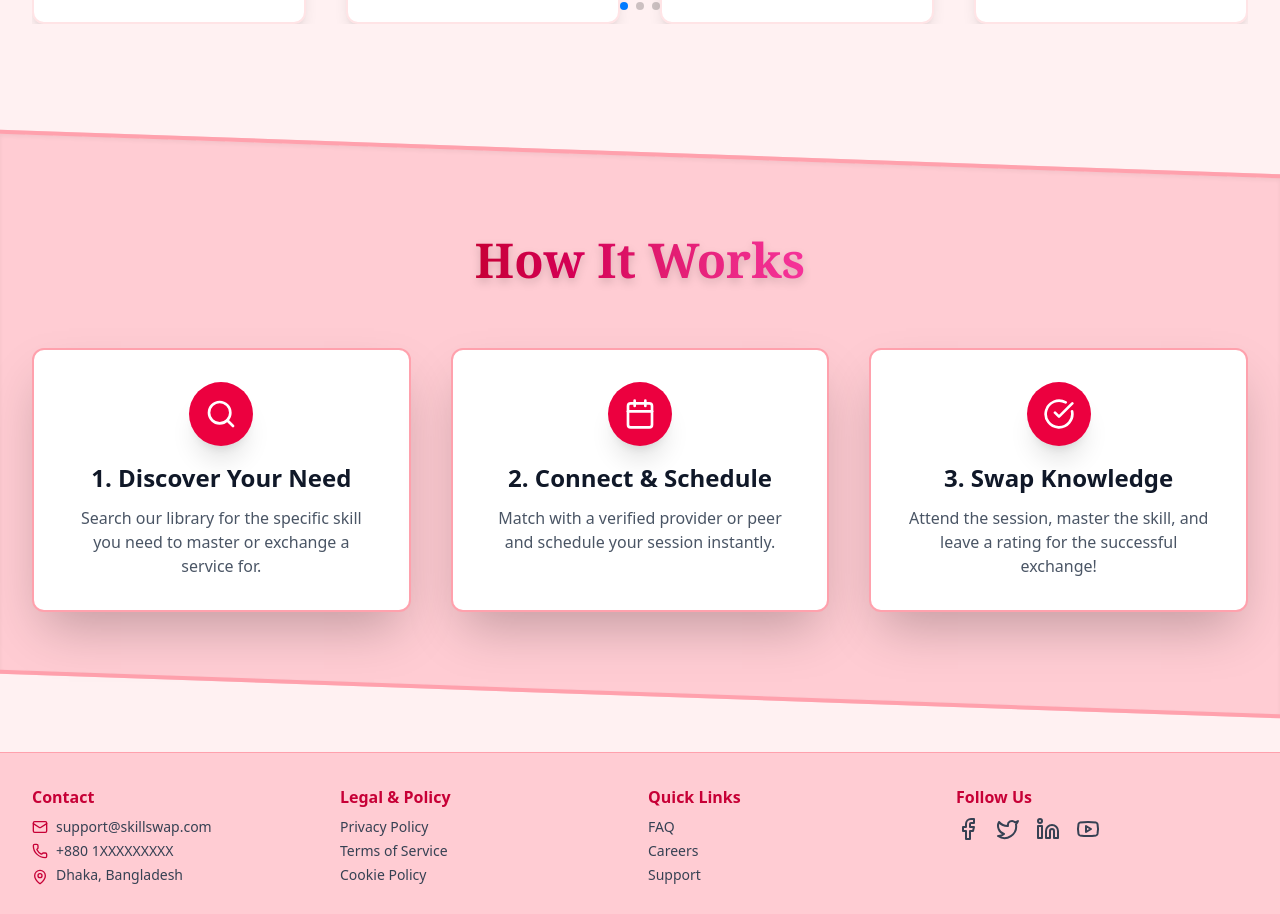
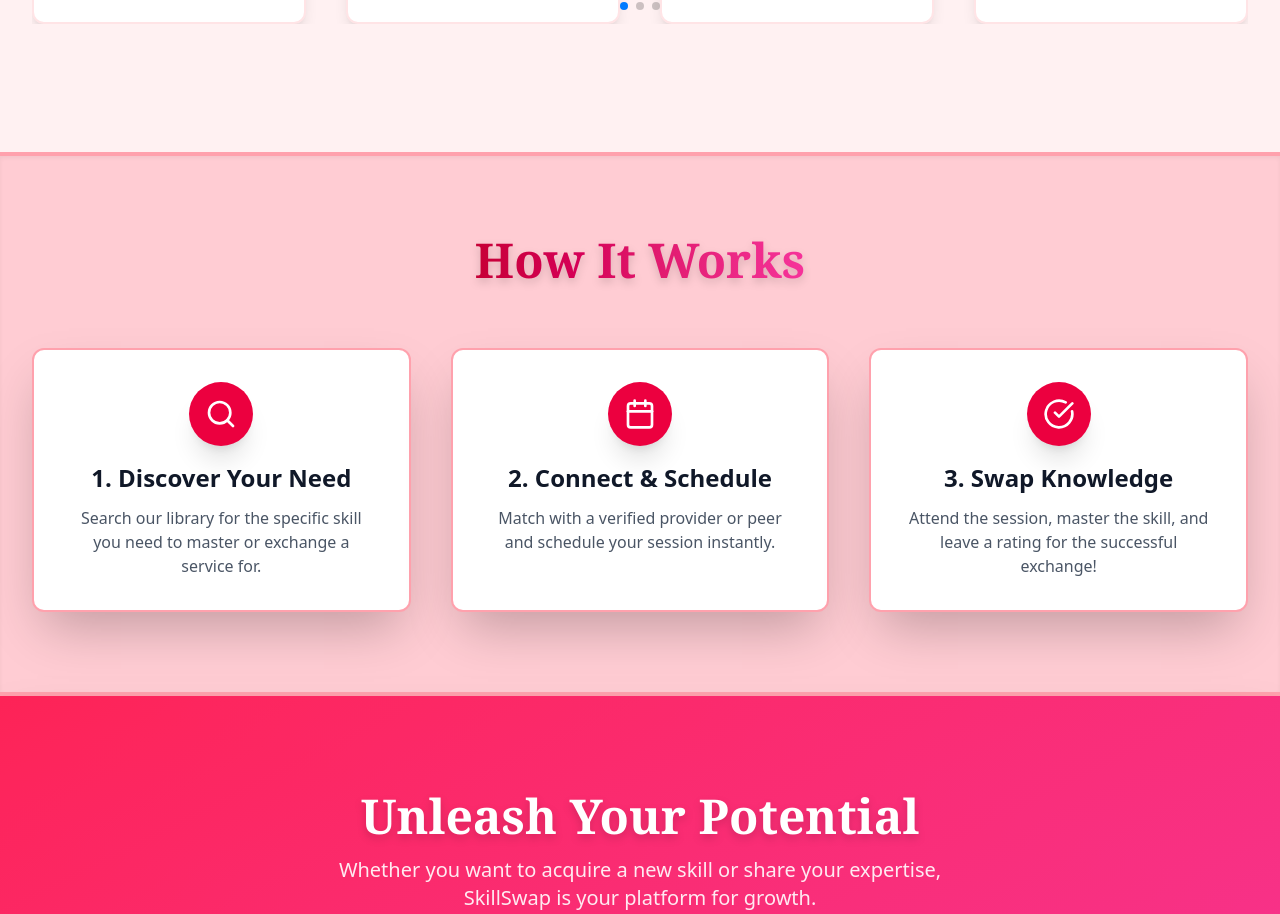
Before and after one commit to Maisha-sultana/SKILL, a React (Vite) app: page / in a window 1280 px wide. Shown: the part 1883-2797 px from the top of the page. Built offline with nearby package versions, Linux system fonts and the light colour scheme; no server answers.

Commit message:
added changes

```diff
--- a/src/components/Footer.jsx
+++ b/src/components/Footer.jsx
@@ -6,7 +6,7 @@ import { Mail, Phone, MapPin, Facebook, Twitter, Linkedin, Youtube } from 'lucid
 const Footer = () => {
   return (
     // Removed fixed bottom-0, h-[...] classes. Added w-full and mt-auto.
-    <footer className="w-full h-50 mt-auto bg-rose-200 border-t border-rose-300 shadow-lg p-4 md:p-6 lg:p-8 text-gray-800 transition duration-300 ease-in-out hover:shadow-2xl hover:border-rose-500">
+    <footer className="w-full  mt-auto bg-rose-200 border-t border-rose-300 shadow-lg p-4 md:p-6 lg:p-8 text-gray-800 transition duration-300 ease-in-out hover:shadow-2xl hover:border-rose-500">
       <div className="max-w-7xl mx-auto mb-8">
 
         {/* Footer Content Grid */}
--- a/src/pages/Home.jsx
+++ b/src/pages/Home.jsx
@@ -1,6 +1,6 @@
 // src/pages/Home.jsx
 
-import React, { useState, useEffect } from 'react';
+import React, { useState, useEffect, useRef } from 'react';
 import { useNavigate } from 'react-router-dom';
 // Swiper Imports
 import { Swiper, SwiperSlide } from 'swiper/react';
@@ -14,7 +14,55 @@ import 'swiper/css/navigation';
 import { Autoplay, FreeMode, Pagination, Navigation } from 'swiper/modules';
 
 // Lucide-react icons for visual flair
-import { Star, DollarSign, Eye, Users, Search, Calendar, CheckCircle } from 'lucide-react';
+import { Star, DollarSign, Eye, Users, Search, Calendar, CheckCircle, BookOpen, Sparkles } from 'lucide-react';
+
+// 🎯 New Component for Scroll-in Animation (Animate On Scroll)
+const ScrollRevealSection = ({ children, delay = 0 }) => {
+    const ref = useRef(null);
+    const [isVisible, setIsVisible] = useState(false);
+
+    useEffect(() => {
+        const observer = new IntersectionObserver(
+            ([entry]) => {
+                if (entry.isIntersecting) {
+                    // Use a timeout to create the stagger/delay effect
+                    setTimeout(() => {
+                        setIsVisible(true);
+                    }, delay);
+
+                    // Stop observing once visible
+                    observer.disconnect();
+                }
+            },
+            {
+                root: null,
+                rootMargin: '0px',
+                threshold: 0.1, // Trigger when 10% of the element is visible
+            }
+        );
+
+        if (ref.current) {
+            observer.observe(ref.current);
+        }
+
+        return () => {
+            // Clean up the observer on unmount
+            observer.disconnect();
+        };
+    }, [delay]);
+
+    // Tailwind CSS classes for the transition effect
+    const transitionClasses = `transform transition-all duration-1000 ease-out ${
+        isVisible ? 'opacity-100 translate-y-0' : 'opacity-0 translate-y-16'
+    }`;
+
+    return (
+        <div ref={ref} className={transitionClasses}>
+            {children}
+        </div>
+    );
+};
+
 
 // --- STATIC DATA: Top Rated Providers ---
 const topProviderData = [
@@ -145,7 +193,8 @@ const Home = ({ isLoggedIn, loading }) => {
                 </Swiper>
             </div>
 
-            {/* 2. POPULAR SKILLS SECTION (Cards) */}
+            {/* 2. POPULAR SKILLS SECTION (Cards) - Wrapped in ScrollRevealSection */}
+            <ScrollRevealSection delay={100}>
                 <div className="max-w-7xl mx-auto px-4 sm:px-6 lg:px-8 py-10">
                     <h2 className="text-4xl md:text-5xl font-extrabold mb-12 text-center font-serif drop-shadow-lg">
                         <span className="bg-clip-text text-transparent bg-gradient-to-r from-rose-700 to-pink-500 transition duration-500">
@@ -195,8 +244,10 @@ const Home = ({ isLoggedIn, loading }) => {
                         ))}
                     </div>
                 </div>
+            </ScrollRevealSection>
 
-            {/* 3. TOP RATED PROVIDERS SECTION (SWIPER CAROUSEL) */}
+            {/* 3. TOP RATED PROVIDERS SECTION (SWIPER CAROUSEL) - Wrapped in ScrollRevealSection */}
+            <ScrollRevealSection delay={200}>
                 <div className="max-w-7xl mx-auto px-4 sm:px-6 lg:px-8 py-20">
                     <h2 className="text-4xl md:text-5xl font-extrabold mb-12 text-center font-serif drop-shadow-lg">
                         <span className="bg-clip-text text-transparent bg-gradient-to-r from-pink-500 to-rose-700 transition duration-500">
@@ -243,10 +294,12 @@ const Home = ({ isLoggedIn, loading }) => {
                         </Swiper>
                     </div>
                 </div>
+            </ScrollRevealSection>
 
-            {/* 4. HOW IT WORKS SECTION */}
-            <div className="max-w-full bg-rose-200 py-20 transform skew-y-2 border-y-4 border-rose-300 shadow-inner">
-                <div className="max-w-7xl mx-auto px-4 sm:px-6 lg:px-8 transform -skew-y-2">
+            {/* 4. HOW IT WORKS SECTION - Wrapped in ScrollRevealSection */}
+            <ScrollRevealSection delay={300}>
+                <div className="max-w-full bg-rose-200 py-20 border-y-4 border-rose-300 shadow-inner">
+                    <div className="max-w-7xl mx-auto px-4 sm:px-6 lg:px-8">
                         <h2 className="text-4xl md:text-5xl font-extrabold mb-16 text-center font-serif drop-shadow-lg">
                             <span className="bg-clip-text text-transparent bg-gradient-to-r from-rose-700 to-pink-500 transition duration-500">
                                 How It Works
@@ -269,6 +322,65 @@ const Home = ({ isLoggedIn, loading }) => {
                         </div>
                     </div>
                 </div>
+            </ScrollRevealSection>
+
+            {/* 5. MODERN CTA SECTION: Ready to Swap Skills? - Wrapped in ScrollRevealSection */}
+            <ScrollRevealSection delay={400}>
+                {/* Full-width section with a bold background to stand out */}
+                <div className="w-full bg-gradient-to-br from-rose-500 to-pink-500 py-24 shadow-2xl relative overflow-hidden">
+                    {/* Decorative background elements (Modern touch) */}
+                    <div className="absolute inset-0 opacity-10">
+                        <svg className="w-full h-full" viewBox="0 0 100 100" preserveAspectRatio="none">
+                            <path d="M0,0 L100,0 L100,100 Q50,80 0,100 L0,0 Z" fill="url(#roseGradient)"></path>
+                                <defs>
+                                    <linearGradient id="roseGradient" x1="0%" y1="0%" x2="100%" y2="0%">
+                                        <stop offset="0%" style={{stopColor: '#f43f5e'}} />
+                                        <stop offset="100%" style={{stopColor: '#ec4899'}} />
+                                    </linearGradient>
+                                </defs>
+                        </svg>
+                    </div>
+
+                    <div className="max-w-7xl mx-auto px-4 sm:px-6 lg:px-8 relative z-10">
+                        <h2 className="text-4xl md:text-5xl font-extrabold text-white mb-4 text-center font-serif drop-shadow-lg">
+                            Unleash Your Potential
+                        </h2>
+                        <p className="text-xl text-white/90 text-center max-w-3xl mx-auto mb-12">
+                            Whether you want to acquire a new skill or share your expertise,
+                            <br/>SkillSwap is your platform for growth.
+                        </p>
+
+                        <div className="grid grid-cols-1 md:grid-cols-2 gap-8">
+
+                            {/* CTA 1: I Want to Learn (Clean Card) */}
+                            <div className="bg-white p-10 rounded-2xl shadow-2xl border-b-8 border-rose-600/70 text-center transform hover:shadow-rose-300/50 transition duration-300 hover:scale-[1.03]">
+                                <BookOpen className="w-10 h-10 text-rose-600 mx-auto mb-4" />
+                                <h3 className="text-2xl font-bold text-gray-900 mb-3">Become a Learner</h3>
+                                <p className="text-gray-600 mb-6">Explore expert-led sessions in tech, arts, business, and more.</p>
+                                <a
+                                    href="/home"
+                                    className="inline-flex items-center justify-center w-full bg-rose-600 text-white font-semibold py-3 px-8 rounded-xl shadow-lg hover:bg-rose-700 transition duration-300 transform hover:shadow-rose-700/50 active:scale-95"
+                                >
+                                    Start Learning Today
+                                </a>
+                            </div>
+
+                            {/* CTA 2: I Want to Teach (Clean Card) */}
+                            <div className="bg-white p-10 rounded-2xl shadow-2xl border-b-8 border-pink-600/70 text-center transform hover:shadow-pink-300/50 transition duration-300 hover:scale-[1.03]">
+                                <Sparkles className="w-10 h-10 text-pink-600 mx-auto mb-4" />
+                                <h3 className="text-2xl font-bold text-gray-900 mb-3">Become a Provider</h3>
+                                <p className="text-gray-600 mb-6">Monetize your unique skills and build a global network of students.</p>
+                                <a
+                                    href="/signup"
+                                    className="inline-flex items-center justify-center w-full bg-pink-600 text-white font-semibold py-3 px-8 rounded-xl shadow-lg hover:bg-pink-700 transition duration-300 transform hover:shadow-pink-700/50 active:scale-95"
+                                >
+                                    Share Your Skill
+                                </a>
+                            </div>
+                        </div>
+                    </div>
+                </div>
+            </ScrollRevealSection>
 
             {/* Spacer for bottom */}
             <div className="h-10"></div>
```
Lines whose indentation alone changed are shown as unchanged.
